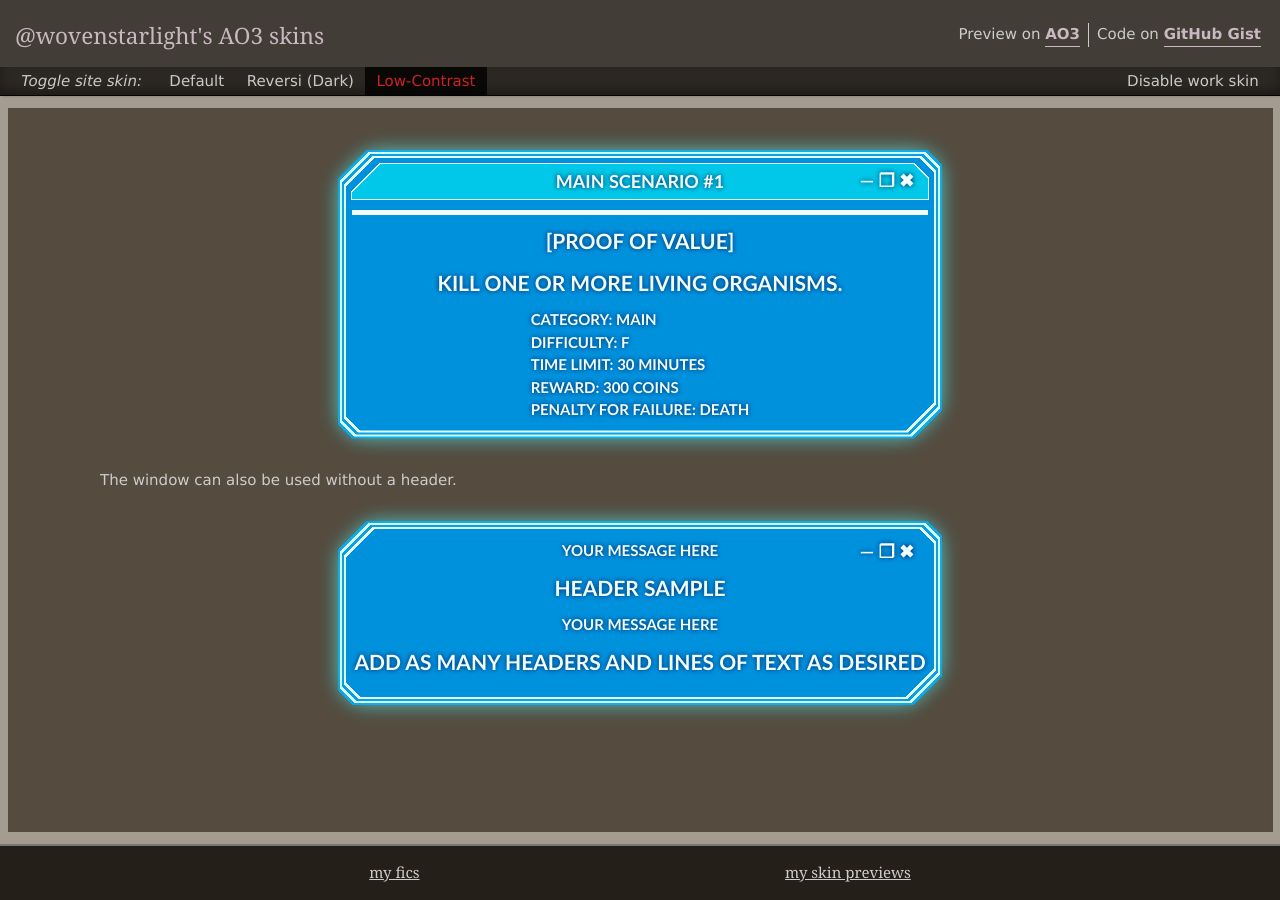
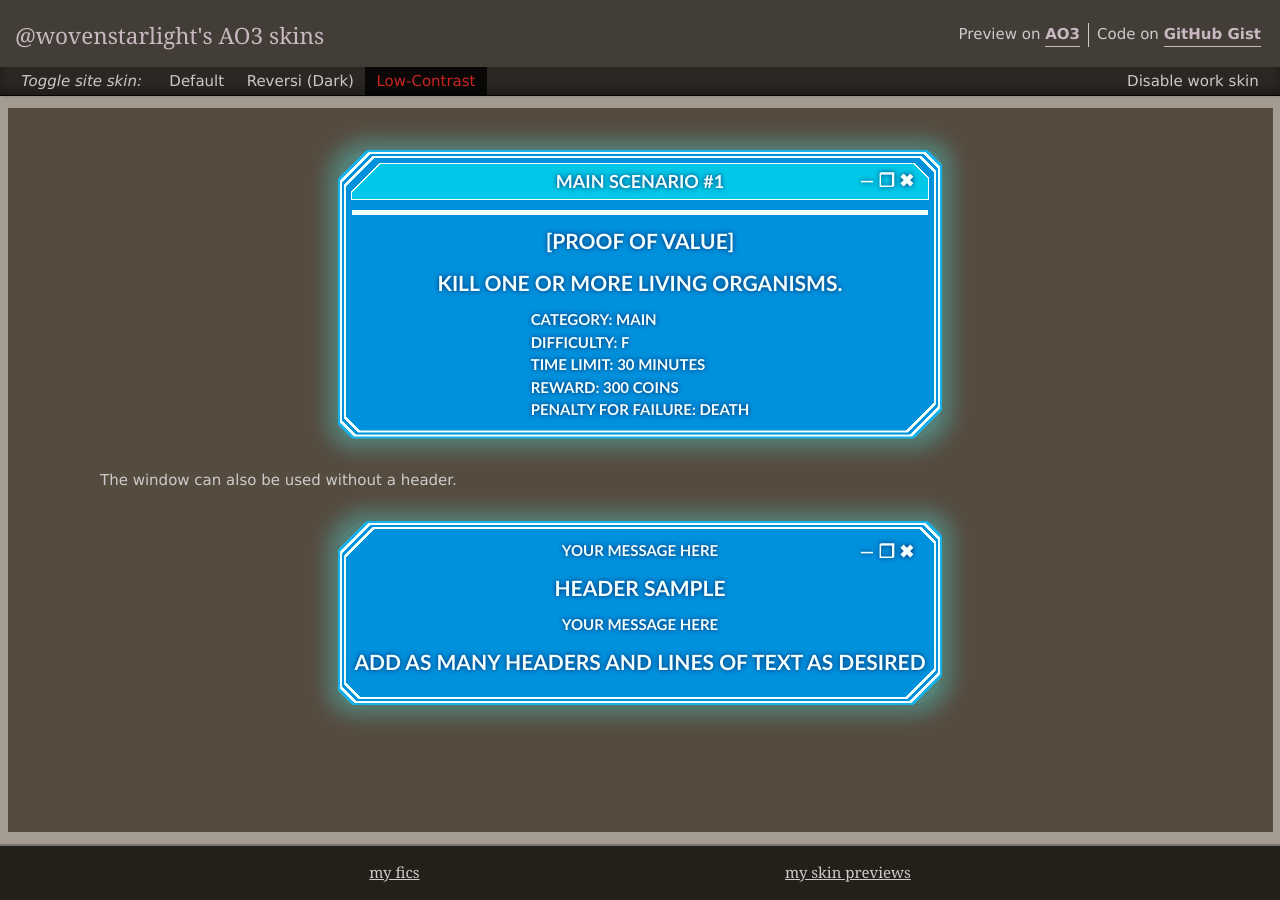
Before and after one commit to wovenstarlight/workskins, a Jekyll site: the page built from _posts/2021-01-12-orv_system.html, in a window 1280 px wide. Built offline with Jekyll 4.4.1, drawn with Linux system fonts in a browser that asks for light colours.

Commit message:
Neatened the window up a bit

```diff
--- a/css/orv_system.css
+++ b/css/orv_system.css
@@ -1,12 +1,13 @@
 /* The main window. Change the width of your windows by altering the "max-width" value below. */
 #workskin .userstuff > .blue {
-	margin: 2em auto;
-	max-width: 600px;
+  margin: 2em auto;
+  max-width: 600px;
+  box-shadow: 0 0 20px 10px #4fffff4f, 0 0 0px 10px #4fffff4a inset;
 }
 
 /* Angular borders, blue and white. */
 #workskin .blue {
-  background: -moz-linear-gradient(45deg, transparent 10px, #0091dd 10px), -moz-linear-gradient(315deg, transparent 20px, #0091dd 20px), -moz-linear-gradient(225deg, transparent 10px, #0091dd 10px), -moz-linear-gradient(135deg, transparent 20px, #0091dd 20px);
+  background: -moz-linear-gradient(45deg, transparent 10px, #0091dd 10px), -moz-linear-gradient(135deg, transparent 20px, #0091dd 20px), -moz-linear-gradient(225deg, transparent 10px, #0091dd 10px), -moz-linear-gradient(315deg, transparent 20px, #0091dd 20px);
 }
 #workskin .blue {
   background: -o-linear-gradient(45deg, transparent 10px, #0091dd 10px), -o-linear-gradient(315deg, transparent 20px, #0091dd 20px), -o-linear-gradient(225deg, transparent 10px, #0091dd 10px), -o-linear-gradient(135deg, transparent 20px, #0091dd 20px);
@@ -18,7 +19,7 @@
   background: linear-gradient(45deg, transparent 10px, #0091dd 10px), linear-gradient(315deg, transparent 20px, #0091dd 20px), linear-gradient(225deg, transparent 10px, #0091dd 10px), linear-gradient(135deg, transparent 20px, #0091dd 20px);
 }
 #workskin .white {
-  background: -moz-linear-gradient(45deg, transparent 10px, #f0fefe 10px), -moz-linear-gradient(315deg, transparent 20px, #f0fefe 20px), -moz-linear-gradient(225deg, transparent 10px, #f0fefe 10px), -moz-linear-gradient(135deg, transparent 20px, #f0fefe 20px);
+  background: -moz-linear-gradient(45deg, transparent 10px, #f0fefe 10px), -moz-linear-gradient(135deg, transparent 20px, #f0fefe 20px), -moz-linear-gradient(225deg, transparent 10px, #f0fefe 10px), -moz-linear-gradient(315deg, transparent 20px, #f0fefe 20px);
 }
 #workskin .white {
   background: -o-linear-gradient(45deg, transparent 10px, #f0fefe 10px), -o-linear-gradient(315deg, transparent 20px, #f0fefe 20px), -o-linear-gradient(225deg, transparent 10px, #f0fefe 10px), -o-linear-gradient(135deg, transparent 20px, #f0fefe 20px);
@@ -38,8 +39,7 @@
   background-size: 50% 50%;
   background-repeat: no-repeat;
   padding: 2px;
-  border-radius: 15px;
-  filter: drop-shadow(0 0 10px #4fffff33);
+  border-radius: 30px 15px;
 }
 /* Accounting for AO3's additional <p> tags. */
 #workskin .windorv p {
@@ -85,16 +85,16 @@
   box-shadow: 0px 10px 0px 0px #0091dd, 0px 16px 0px -1px #f0fefe;
   margin-bottom: 25px;
   margin-top: -5px;
-  background: linear-gradient(225deg, transparent 10px, #f0fefe 10px), linear-gradient(315deg, transparent 20px, #f0fefe 20px);
+  background: -webkit-linear-gradient(225deg, transparent 10px, #f0fefe 10px), -webkit-linear-gradient(315deg, transparent 20px, #f0fefe 20px);
+}
+#workskin .outer {
+  background: -o-linear-gradient(225deg, transparent 10px, #f0fefe 10px), -o-linear-gradient(315deg, transparent 20px, #f0fefe 20px);
 }
 #workskin .outer {
   background: -moz-linear-gradient(225deg, transparent 10px, #f0fefe 10px), -moz-linear-gradient(315deg, transparent 20px, #f0fefe 20px);
 }
 #workskin .outer {
-  background: -o-linear-gradient(225deg, transparent 10px, #f0fefe 10px), -o-linear-gradient(315deg, transparent 20px, #f0fefe 20px);
-}
-#workskin .outer {
-  background: -webkit-linear-gradient(225deg, transparent 10px, #f0fefe 10px), -webkit-linear-gradient(315deg, transparent 20px, #f0fefe 20px);
+  background: linear-gradient(225deg, transparent 10px, #f0fefe 10px), linear-gradient(135deg, transparent 20px, #f0fefe 20px);
 }
 
 /* More navbar angular borders and navbar text styling. */
@@ -102,16 +102,16 @@
   padding: 4px;
   font-size: 1.2em;
   text-align: center;
-  background: linear-gradient(225deg, transparent 10px, #01c8e8 10px), linear-gradient(315deg, transparent 20px, #01c8e8 20px);
+  background: -webkit-linear-gradient(225deg, transparent 10px, #01c8e8 10px), -webkit-linear-gradient(315deg, transparent 20px, #01c8e8 20px);
+}
+#workskin .inner {
+  background: -o-linear-gradient(225deg, transparent 10px, #01c8e8 10px), -o-linear-gradient(315deg, transparent 20px, #01c8e8 20px);
 }
 #workskin .inner {
   background: -moz-linear-gradient(225deg, transparent 10px, #01c8e8 10px), -moz-linear-gradient(315deg, transparent 20px, #01c8e8 20px);
 }
 #workskin .inner {
-  background: -o-linear-gradient(225deg, transparent 10px, #01c8e8 10px), -o-linear-gradient(315deg, transparent 20px, #01c8e8 20px);
-}
-#workskin .inner {
-  background: -webkit-linear-gradient(225deg, transparent 10px, #01c8e8 10px), -webkit-linear-gradient(315deg, transparent 20px, #01c8e8 20px);
+  background: linear-gradient(225deg, transparent 10px, #01c8e8 10px), linear-gradient(135deg, transparent 20px, #01c8e8 20px);
 }
 
 /* Navbar styling. */
```
